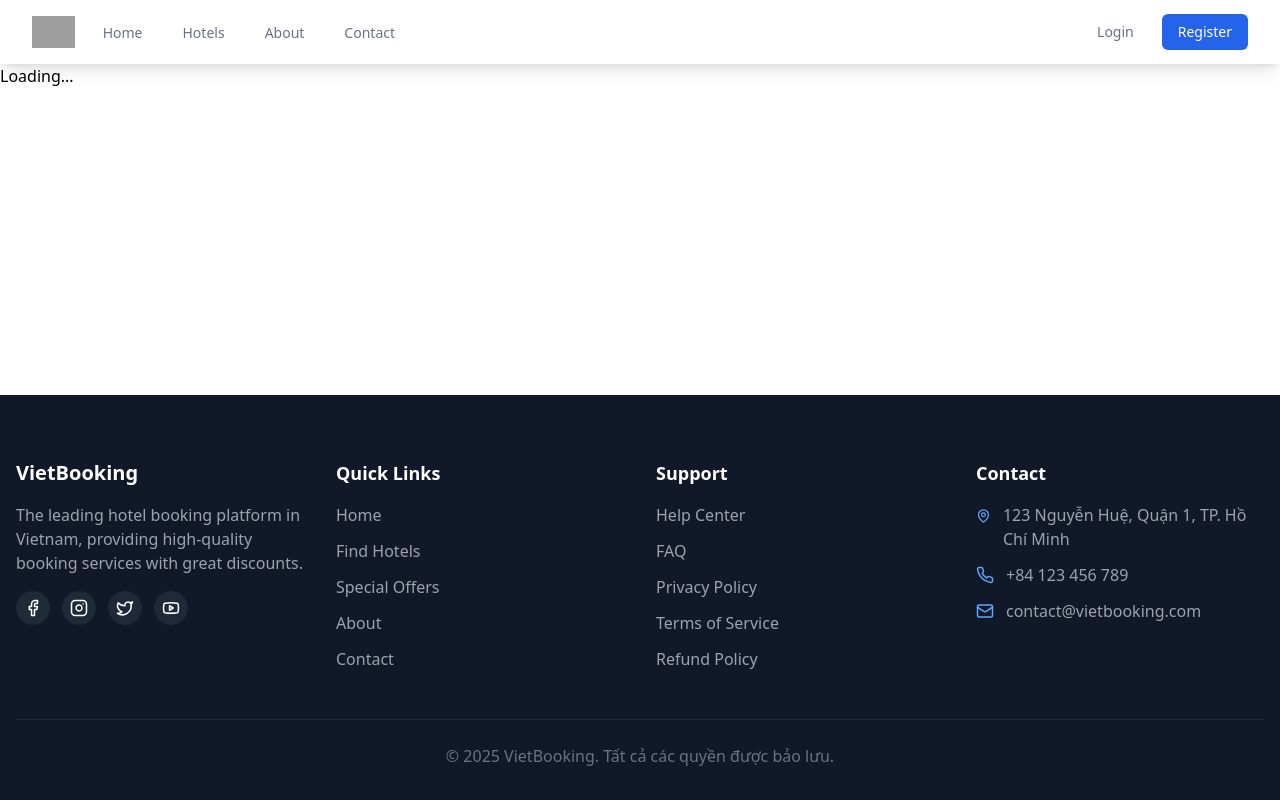
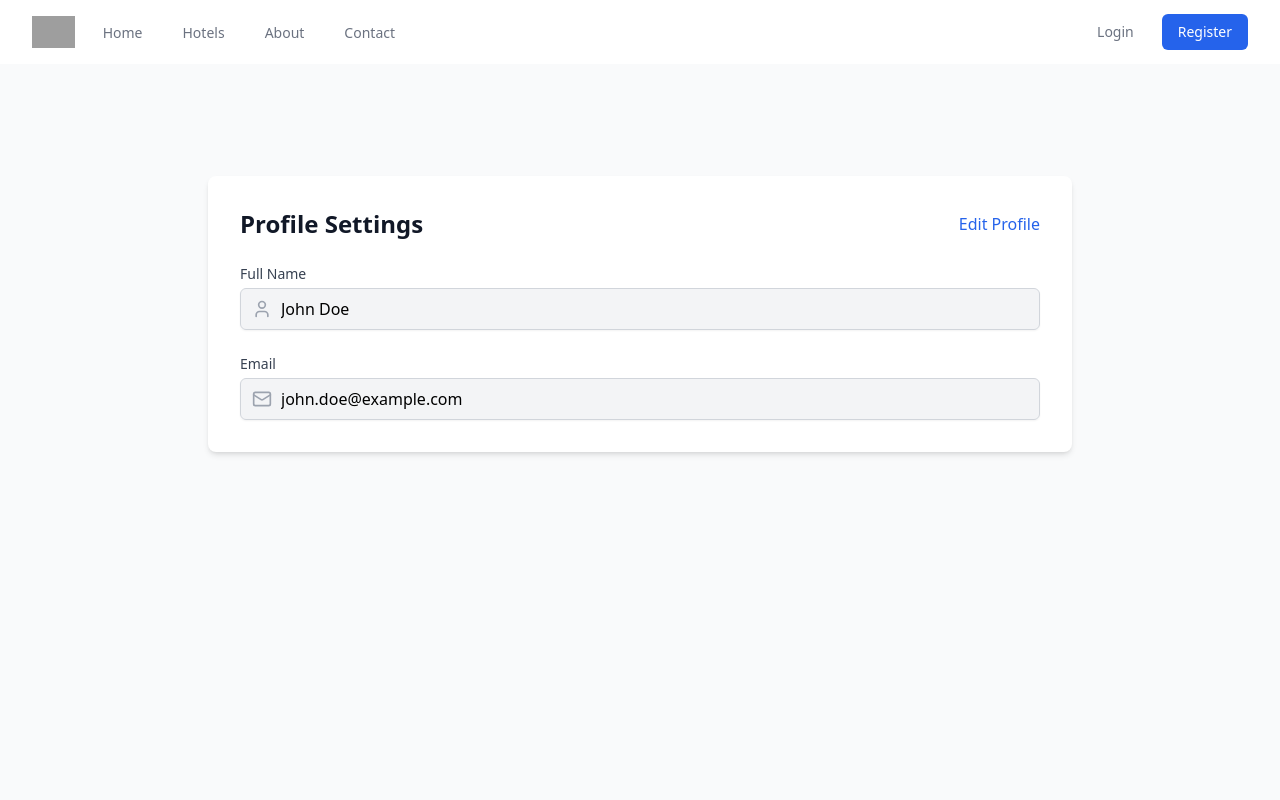
Before and after one commit to linosvu/booking, a React (Vite) app: page /profile in a window 1280 px wide. Shown: the top 800 px of the page. Built offline with nearby package versions, Linux system fonts and the light colour scheme; grey boxes are pictures that could not be loaded.

Commit message:
Update profile page with mock data

```diff
--- a/src/pages/ProfilePage.tsx
+++ b/src/pages/ProfilePage.tsx
@@ -1,14 +1,11 @@
 import React, { useState } from 'react';
-import { useAuth } from '../contexts/AuthContext';
-import { userAPI } from '../services/api';
 import { User, Mail, Key, Save } from 'lucide-react';
 
 const ProfilePage: React.FC = () => {
-  const { user, fetchUserInfo } = useAuth();
   const [isEditing, setIsEditing] = useState(false);
   const [formData, setFormData] = useState({
-    name: user?.name || '',
-    email: user?.email || '',
+    name: 'John Doe',
+    email: 'john.doe@example.com',
     currentPassword: '',
     newPassword: '',
     confirmPassword: ''
@@ -26,30 +23,9 @@ const ProfilePage: React.FC = () => {
 
   const handleSubmit = async (e: React.FormEvent) => {
     e.preventDefault();
-    setMessage('');
-    setError('');
-
-    try {
-      if (user) {
-        await userAPI.updateUser(user.id, {
-          name: formData.name,
-          username: user.username,
-          email: formData.email,
-          password: formData.newPassword || undefined
-        });
-
-        await fetchUserInfo();
-        setMessage('Profile updated successfully!');
-        setIsEditing(false);
-      }
-    } catch (err: any) {
-      setError(err.response?.data?.message || 'Failed to update profile');
-    }
+    setMessage('Profile updated successfully!');
+    setIsEditing(false);
   };
-
-  if (!user) {
-    return <div>Loading...</div>;
-  }
 
   return (
     <div className="min-h-screen bg-gray-50 pt-20">
@@ -90,7 +66,7 @@ const ProfilePage: React.FC = () => {
                   <input
                     type="text"
                     name="name"
-                    value={isEditing ? formData.name : user.name}
+                    value={formData.name}
                     onChange={handleChange}
                     disabled={!isEditing}
                     className="block w-full pl-10 pr-3 py-2 border border-gray-300 rounded-md focus:ring-blue-500 focus:border-blue-500 disabled:bg-gray-100"
@@ -109,7 +85,7 @@ const ProfilePage: React.FC = () => {
                   <input
                     type="email"
                     name="email"
-                    value={isEditing ? formData.email : user.email}
+                    value={formData.email}
                     onChange={handleChange}
                     disabled={!isEditing}
                     className="block w-full pl-10 pr-3 py-2 border border-gray-300 rounded-md focus:ring-blue-500 focus:border-blue-500 disabled:bg-gray-100"
```
